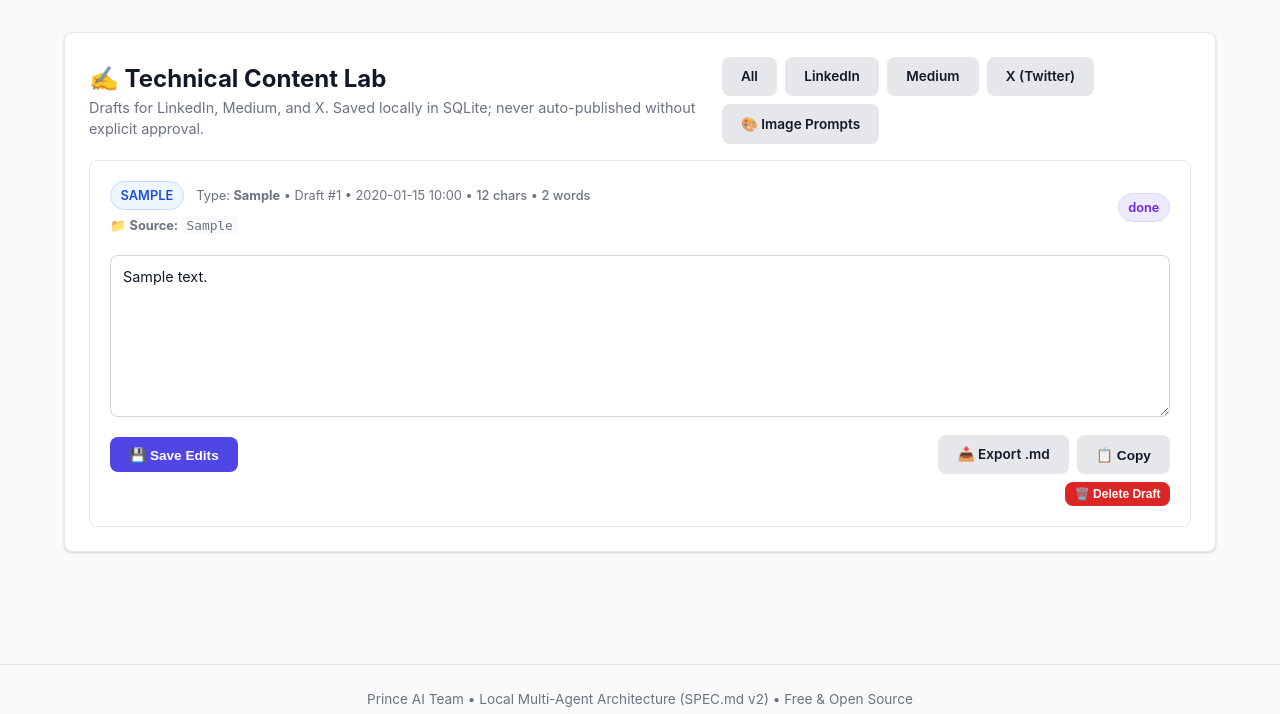
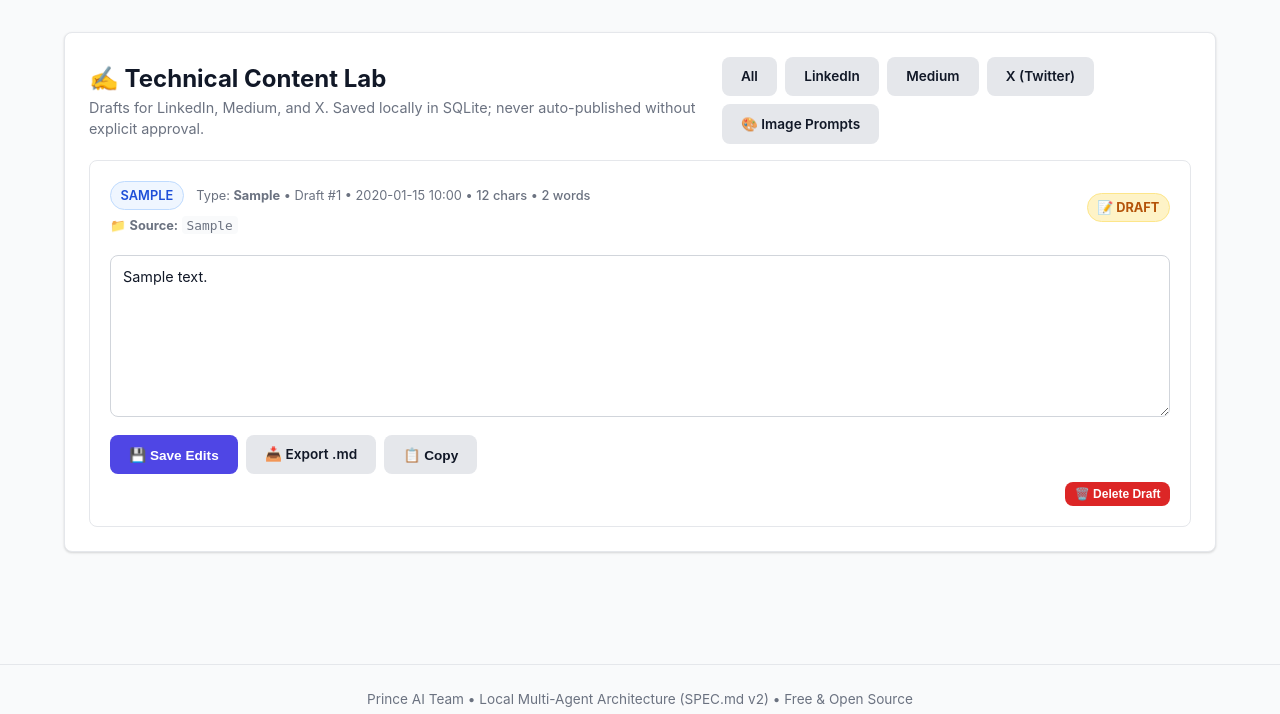
Before and after one commit to p4prince2/job-agent-local, a FastAPI app: page /drafts in a window 1280 px wide. Shown: the part 67-781 px from the top of the page. Run offline with FastAPI, Linux system fonts and the light colour scheme; tables that the repository leaves empty hold one stand-in row (values such as "Sample post"); some libraries are stand-ins or nearby versions.

Commit message:
feat: add draft approval lifecycle cascade, manual reminder scheduling, and UI actions

```diff
--- a/dashboard/templates/drafts.html
+++ b/dashboard/templates/drafts.html
@@ -43,20 +43,45 @@
           </div>
           {% endif %}
         </div>
-        <span class="badge badge-supervisor">{{ d.status }}</span>
+        <div>
+          {% if d.status == 'approved' %}
+          <span class="badge badge-content" style="font-weight: 700;">✅ APPROVED</span>
+          {% elif d.status == 'posted_manually' %}
+          <span class="badge badge-supervisor" style="background: #E0E7FF; color: #3730A3; font-weight: 700;">🚀 POSTED</span>
+          {% elif d.status == 'rejected' %}
+          <span class="badge badge-automation" style="font-weight: 700;">❌ REJECTED</span>
+          {% else %}
+          <span class="badge badge-daily" style="font-weight: 700;">📝 DRAFT</span>
+          {% endif %}
+        </div>
       </div>
 
       <form action="/drafts/update/{{ d.id }}" method="POST">
         <textarea name="content" rows="8" style="font-family: inherit; font-size: 0.9rem; width: 100%;" required>{{ d.content }}</textarea>
-        <div style="margin-top: 0.75rem; display: flex; justify-content: space-between; align-items: center;">
-          <button type="submit" class="btn btn-primary" style="font-size: 0.85rem;">💾 Save Edits</button>
+        <div style="margin-top: 0.75rem; display: flex; justify-content: space-between; align-items: center; flex-wrap: wrap; gap: 0.5rem;">
           <div style="display: flex; gap: 0.5rem;">
+            <button type="submit" class="btn btn-primary" style="font-size: 0.85rem;">💾 Save Edits</button>
             <a href="/drafts/export/{{ d.id }}" class="btn btn-secondary" style="font-size: 0.85rem; text-decoration: none;">
               📥 Export .md
             </a>
             <button type="button" class="btn btn-secondary" style="font-size: 0.85rem;" onclick="navigator.clipboard.writeText(this.form.content.value); alert('Copied to clipboard!');">
               📋 Copy
             </button>
+          </div>
+          <div style="display: flex; gap: 0.5rem; align-items: center;">
+            {% if d.status == 'draft' %}
+            <form action="/drafts/request-approval/{{ d.id }}" method="POST" style="margin: 0;">
+              <button type="submit" class="btn btn-secondary" style="font-size: 0.8rem; background: #EDE9FE; color: #6D28D9; border: 1px solid #DDD6FE;">
+                🛡️ Request Publish Approval
+              </button>
+            </form>
+            {% elif d.status == 'approved' %}
+            <form action="/drafts/mark-posted/{{ d.id }}" method="POST" style="margin: 0;">
+              <button type="submit" class="btn btn-primary" style="font-size: 0.8rem; background: #059669;">
+                🚀 Mark as Posted Manually
+              </button>
+            </form>
+            {% endif %}
           </div>
         </div>
       </form>
--- a/main.py
+++ b/main.py
@@ -245,6 +245,30 @@ def export_draft_endpoint(draft_id: int, db: Session = Depends(get_db)):
     )
 
 
+@app.post("/drafts/request-approval/{draft_id}")
+def request_draft_approval_endpoint(draft_id: int, db: Session = Depends(get_db)):
+    draft = db.query(Draft).filter(Draft.id == draft_id).first()
+    if not draft:
+        raise HTTPException(status_code=404, detail="Draft not found")
+    ApprovalManager.request_approval(
+        action_type="publish_content",
+        description=f"Publish {draft.platform.upper()} draft #{draft.id}: '{draft.content[:80]}...'",
+        payload={"draft_id": draft.id, "platform": draft.platform, "snippet": draft.content[:150]},
+        requested_by_agent="ContentAgent",
+        db=db
+    )
+    return RedirectResponse(url="/drafts", status_code=303)
+
+
+@app.post("/drafts/mark-posted/{draft_id}")
+def mark_draft_posted_endpoint(draft_id: int, db: Session = Depends(get_db)):
+    draft = db.query(Draft).filter(Draft.id == draft_id).first()
+    if draft:
+        draft.status = "posted_manually"
+        db.commit()
+    return RedirectResponse(url="/drafts", status_code=303)
+
+
 # ----------------------------------------------------------------------
 # 4. Daily Work & Reminders (CRUD)
 # ----------------------------------------------------------------------
@@ -344,6 +368,35 @@ def delete_work_item_endpoint(request: Request, item_id: int, db: Session = Depe
     item = db.query(WorkItem).filter(WorkItem.id == item_id).first()
     if item:
         db.delete(item)
+        db.commit()
+    if request.headers.get("HX-Request"):
+        return HTMLResponse("")
+    return RedirectResponse(url="/work", status_code=303)
+
+
+@app.post("/work/reminders/create")
+def create_reminder_endpoint(
+    work_item_id: Optional[str] = Form(None),
+    remind_at: str = Form(...),
+    db: Session = Depends(get_db)
+):
+    item_id = int(work_item_id) if work_item_id and work_item_id.isdigit() else None
+    rem = Reminder(
+        work_item_id=item_id,
+        remind_at=remind_at.strip(),
+        fired=False,
+        created_at=datetime.now(timezone.utc)
+    )
+    db.add(rem)
+    db.commit()
+    return RedirectResponse(url="/work", status_code=303)
+
+
+@app.post("/work/reminders/delete/{reminder_id}")
+def delete_reminder_endpoint(request: Request, reminder_id: int, db: Session = Depends(get_db)):
+    rem = db.query(Reminder).filter(Reminder.id == reminder_id).first()
+    if rem:
+        db.delete(rem)
         db.commit()
     if request.headers.get("HX-Request"):
         return HTMLResponse("")
```
Also changed, not shown: approvals/manager.py (+11 -0 lines), dashboard/templates/work.html (+29 -4 lines), tests/test_routes.py (+66 -0 lines).
